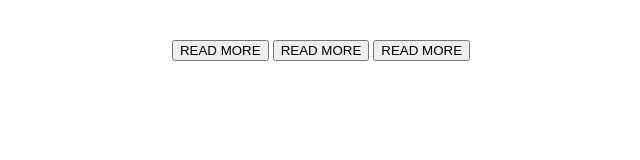
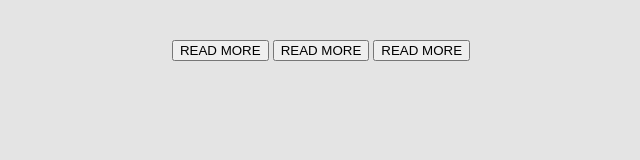
Before and after one commit to Ameer2000Mzori/Modal-Window, a website built with webpack: page src/index.html in a window 1280 px wide. Shown: the whole page, without its empty margins (319-959 px from the left). Built offline with nearby package versions, Linux system fonts and the light colour scheme.

Commit message:
added styling for overlay element and small change in header wrap z index

```diff
--- a/src/style.scss
+++ b/src/style.scss
@@ -15,8 +15,20 @@ body {
   align-items: center;
   height: 100vh;
   justify-content: center;
+  position: relative;
+
+  .shdow-Overlay {
+    position: absolute;
+    height: 100%;
+    width: 100%;
+    background-color: rgba(70, 70, 70, 0.144);
+    top: 0;
+    left: 0;
+  }
 
   .header-Wrap {
+    position: relative;
+    z-index: 5;
     height: 90%;
     width: 90%;
     display: flex;
```
Also changed, not shown: src/style.css, 1 other file.
